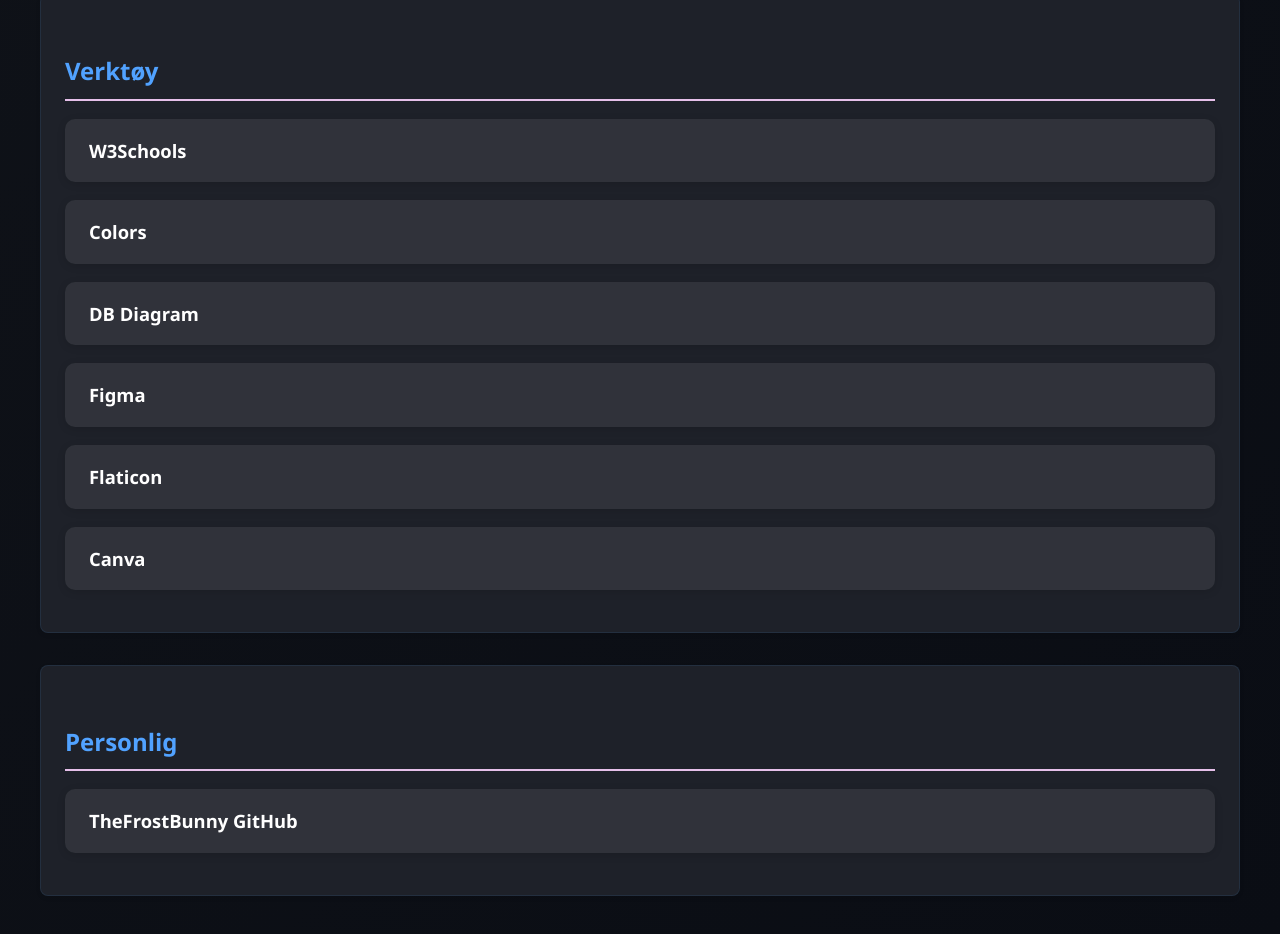
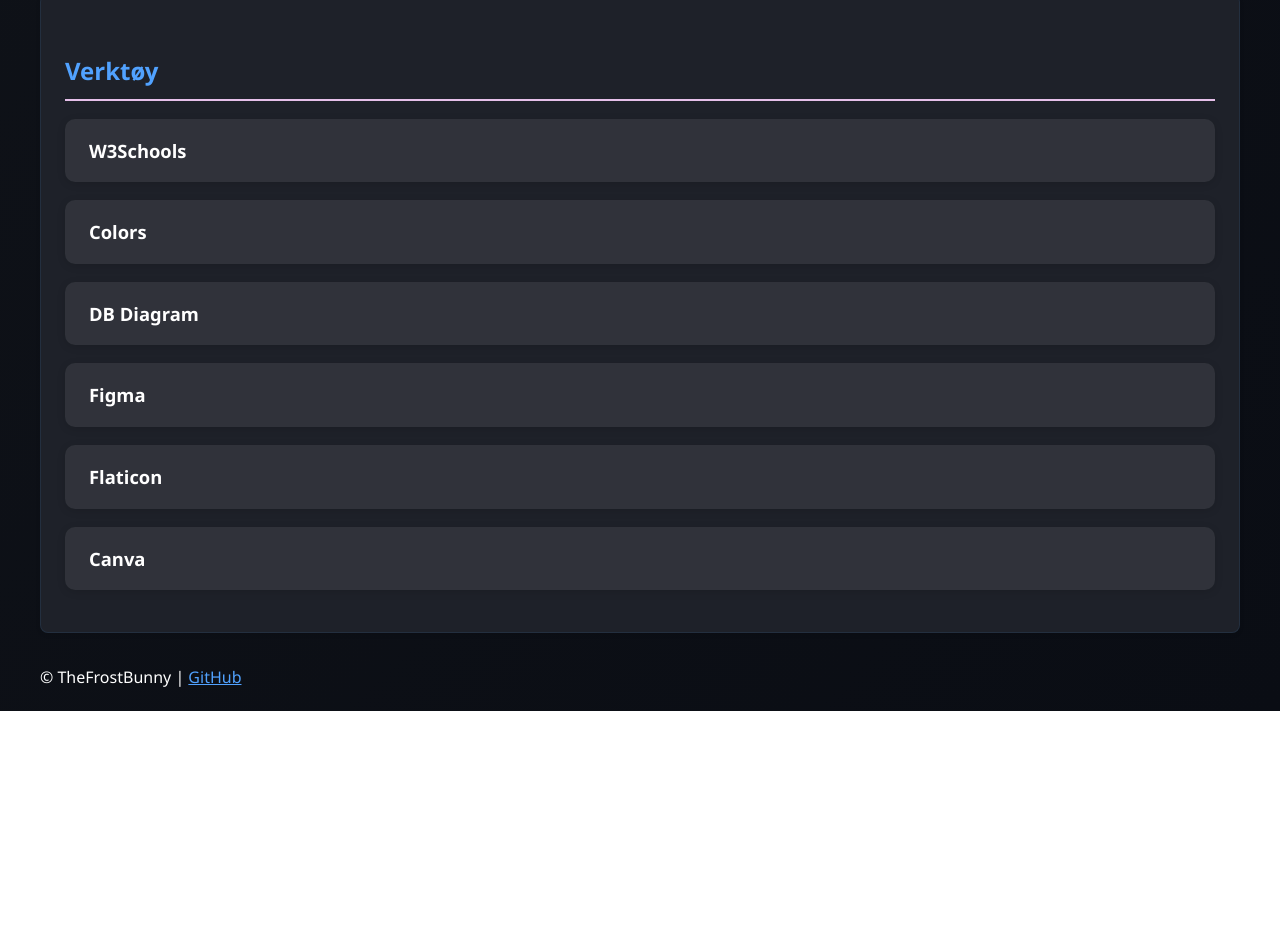
Before and after one commit to TheFrostBunny/KodeList, a website: page Links.html in a window 1280 px wide. Shown: the part 846-1780 px from the top of the page. After the commit the page ends 1557 px from the top, so only its background shows below. Drawn offline with Linux system fonts and the light colour scheme.

Commit message:
Add footer with GitHub link and remove personal links category from JSON

```diff
--- a/Links.html
+++ b/Links.html
@@ -18,6 +18,9 @@
         <section id="recommended-links-container"></section>
 
     </main>
+    <footer>
+        &copy; TheFrostBunny | <a href="https://github.com/TheFrostBunny" target="_blank" rel="noopener" class="github-link">GitHub</a>
+    </footer>
     <script>
 function loadRecommendedLinks() {
     fetch('./Resources/Links.json')
--- a/Resources/Links.json
+++ b/Resources/Links.json
@@ -57,15 +57,6 @@
           "title": "Canva"
         }
       ]
-    },
-    {
-      "name": "Personlig",
-      "links": [
-        {
-          "url": "https://github.com/TheFrostBunny",
-          "title": "TheFrostBunny GitHub"
-        }
-      ]
     }
   ]
 }
```
